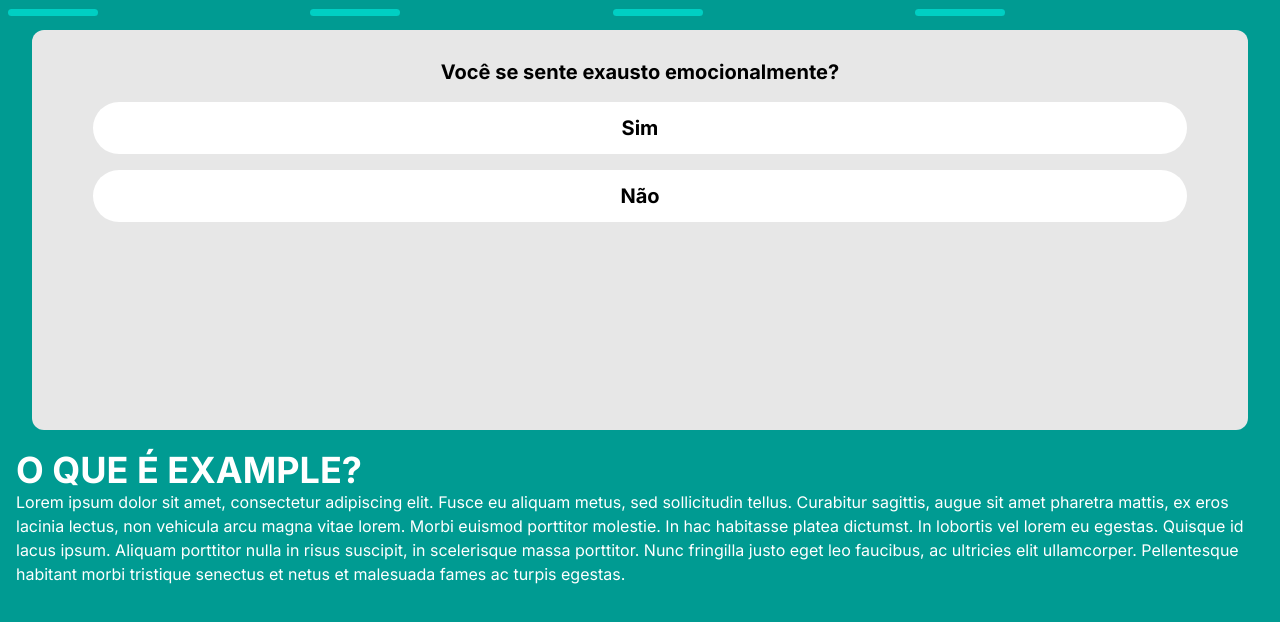
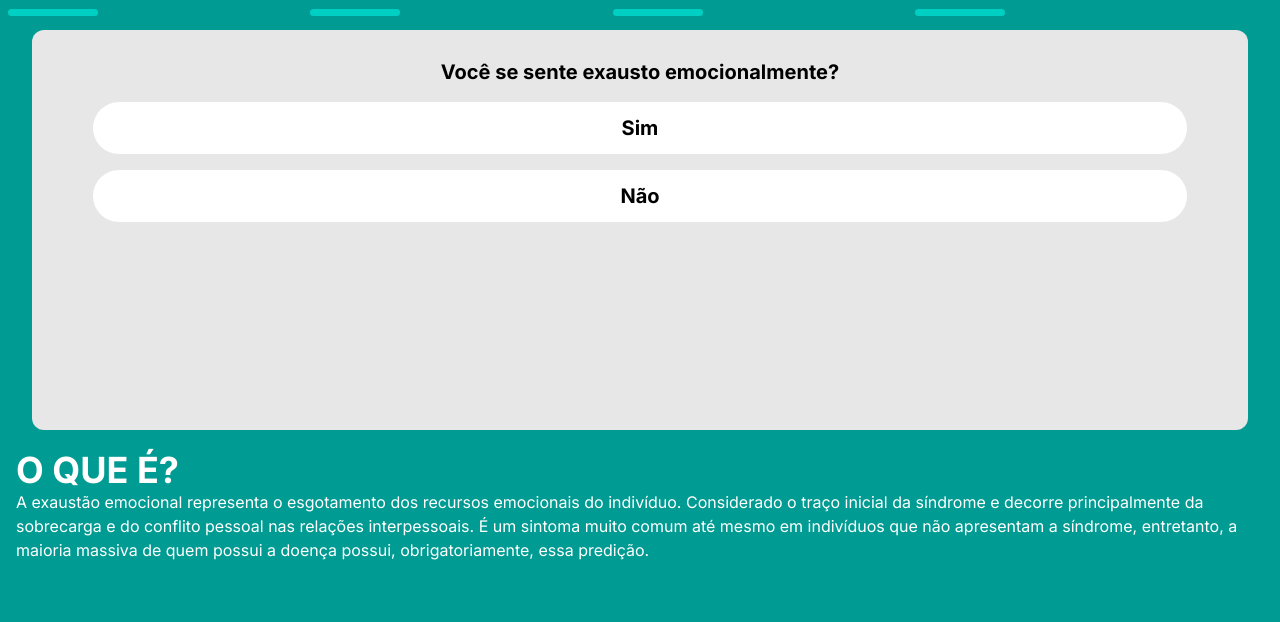
Before and after one commit to heitorlimamorei/survey-burnout-front-end, a Next.js app: page /quiz in a window 1280 px wide. Shown: the top 622 px of the page. Built offline with nearby package versions, Linux system fonts and the light colour scheme.

Commit message:
feat: add of questions content

```diff
--- a/src/app/quiz/page.tsx
+++ b/src/app/quiz/page.tsx
@@ -91,18 +91,8 @@ export default function Quiz() {
         initial={{ opacity: 0, x: -100 }}
         animate={{ opacity: 1, x: 0 }}
         transition={{ duration: 1.5 }}>
-        <h1 className="text-4xl font-bold">O QUE É EXAMPLE?</h1>
-        <p>
-          Lorem ipsum dolor sit amet, consectetur adipiscing elit. Fusce eu
-          aliquam metus, sed sollicitudin tellus. Curabitur sagittis, augue sit
-          amet pharetra mattis, ex eros lacinia lectus, non vehicula arcu magna
-          vitae lorem. Morbi euismod porttitor molestie. In hac habitasse platea
-          dictumst. In lobortis vel lorem eu egestas. Quisque id lacus ipsum.
-          Aliquam porttitor nulla in risus suscipit, in scelerisque massa
-          porttitor. Nunc fringilla justo eget leo faucibus, ac ultricies elit
-          ullamcorper. Pellentesque habitant morbi tristique senectus et netus
-          et malesuada fames ac turpis egestas.
-        </p>
+        <h1 className="text-4xl font-bold">O QUE É?</h1>
+        <p>{currentQuestion.description}</p>
       </motion.div>
     </div>
   ) : (
--- a/src/app/quiz/results/page.tsx
+++ b/src/app/quiz/results/page.tsx
@@ -62,10 +62,11 @@ export default function Results() {
         </div>
         <h2 className="text-white text-4xl">Nível {scale}</h2>
         <p className="text-white p-2 text-justify">
-          Explicação da escala aqui: Lorem ipsum dolor sit amet, consectetur
-          adipiscing elit. Fusce eu aliquam metus, sed sollicitudin tellus.
-          Curabitur sagittis, augue sit amet pharetra mattis, ex eros lacinia
-          lectus, non vehicula arcu magna vitae lorem.
+          A escala produzida pelo nosso grupo possui 16 níveis do menor ao maior
+          em relação a probabilidade de possuir a síndrome de burnout. Tal
+          escala foi construída a partir da frequência dos sintomas inseridos no
+          quiz em indivíduos com a doença, dessa forma, a presença de vários
+          sintomas indica uma chance maior do usuário apresentar burnout.
         </p>
         <button className="p-4 text-xl w-[90%] m-5 rounded-full bg-[#29c2ba] text-white font-bold text-center">
           Avalie nosso trabalho!
--- a/src/data/questions.ts
+++ b/src/data/questions.ts
@@ -7,6 +7,8 @@ const questions: IQuestionProps[] = [
   {
     id: 'question-1-burnout-survey',
     title: 'Você se sente exausto emocionalmente?',
+    description:
+      'A exaustão emocional representa o esgotamento dos recursos emocionais do indivíduo. Considerado o traço inicial da síndrome e decorre principalmente da sobrecarga e do conflito pessoal nas relações interpessoais. É um sintoma muito comum até mesmo em indivíduos que não apresentam a síndrome, entretanto, a maioria massiva de quem possui a doença possui, obrigatoriamente, essa predição.',
     options: [
       {
         id: generateRandomId(),
@@ -26,6 +28,8 @@ const questions: IQuestionProps[] = [
     id: 'question-2-burnout-survey',
     title:
       'A falta de realização no âmbito profissional, é um sentimento comum para você?',
+    description:
+      'A redução da realização pessoal ou sentimento de incompetência revela uma auto-avaliação negativa associada à insatisfação e infelicidade com o trabalho. É um sintoma que, em baixas quantidades, reflete uma insatisfação profissional, não necessariamente a síndrome, entretanto, casos esses sinais sejam elevados e permanentes representam um forte indício de burnout, uma vez que grande parte dos indivíduos afetados, apresentam esse indício.',
     options: [
       {
         id: generateRandomId(),
@@ -44,6 +48,8 @@ const questions: IQuestionProps[] = [
   {
     id: 'question-3-burnout-survey',
     title: 'Você sofre de estresse crônico?',
+    description:
+      'O estresse crônico é caracterizado por um estado de tensão constante, em que a pessoa afetada se vê constantemente esgotada. Representa um caso grave de irritabilidade, sendo mais característico de indivíduos atingidos pela síndrome de burnout.',
     options: [
       {
         id: generateRandomId(),
@@ -62,6 +68,8 @@ const questions: IQuestionProps[] = [
   {
     id: generateRandomId(),
     title: 'Se encaixa no quadro de despersonalização?',
+    description:
+      'A despersonalização é caracterizada pela insensibilidade emocional do profissional, que passa a tratar clientes e colegas como objetos. Trata-se de um aspecto fundamental para caracterizar a síndrome de burnout,  já que suas outras características podem ser encontradas nos quadros depressivos em geral. É um sintoma raro que, entretanto, grande parte das pessoas que o manifestam, em sincronia com os demais sinais, apresenta burnout.',
     options: [
       {
         id: generateRandomId(),
--- a/src/types/QuizTypes.ts
+++ b/src/types/QuizTypes.ts
@@ -8,12 +8,14 @@ export interface IQuestionOptionProps {
 export interface IQuestionProps {
   id: string;
   title: string;
+  description: string;
   options: IQuestionOptionProps[];
 }
 
 export interface INormalizedQuestionProps {
   // question properties used in application state
   title: string;
+  description: string;
   id: string;
   options: IQuestionOptionProps[];
   // eslint-disable-next-line @typescript-eslint/no-explicit-any
```
